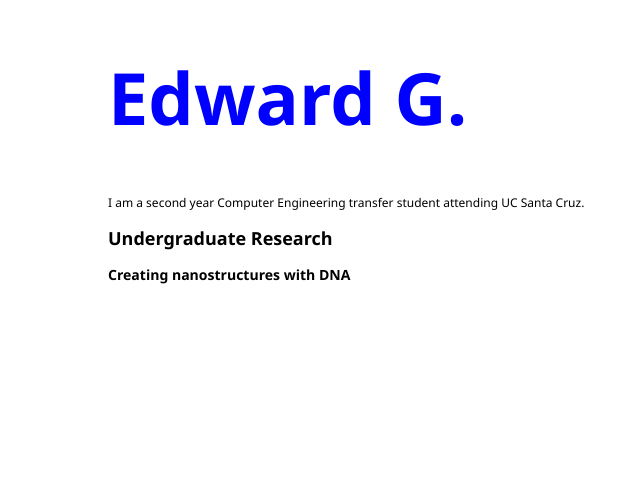
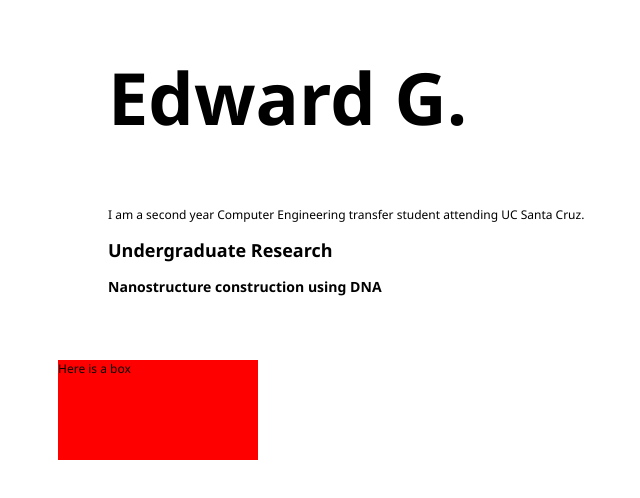
Before and after one commit to EGarciaix/Website, a plain HTML site: page index.html in a window 1280 px wide. Shown: the whole page, without its empty margins (52-692 px from the left). Drawn offline with Linux system fonts and the light colour scheme.

Commit message:
Added temp red box. Will remove soon

```diff
--- a/index.html
+++ b/index.html
@@ -7,13 +7,16 @@
 <body>
 	<div class="content">
 		<h1>Edward G.</h1>
+
+		<div class="sections"></div>
 		<p> I am a second year Computer Engineering transfer student attending UC Santa Cruz.</p>
 
 
 	    <!--<a href="./pages/page.html">Go to other page</a> -->
 
 	    <h2>Undergraduate Research</h2>
-	    <h3>Creating nanostructures with DNA</h3>
+	    <h3>Nanostructure construction using DNA</h3>
+	    <div class="red-box">Here is a box</div>
 	</div>
 </body>
 </html>
--- a/styles.css
+++ b/styles.css
@@ -4,7 +4,7 @@ html{
 }
 
 h1{
-	color: blue;
+	color: black;
 	font-size: 72px;
 
 }
@@ -13,3 +13,17 @@ h1{
 	width: 960px;
 	margin: auto;
 }
+
+.red-box{
+	display: block;
+	position: relative;
+	background: red;
+	height: 100px;
+	width: 200px;
+	top: 50px;
+	right: 50px;
+}
+
+.sections{
+	display: flex;
+}
```
